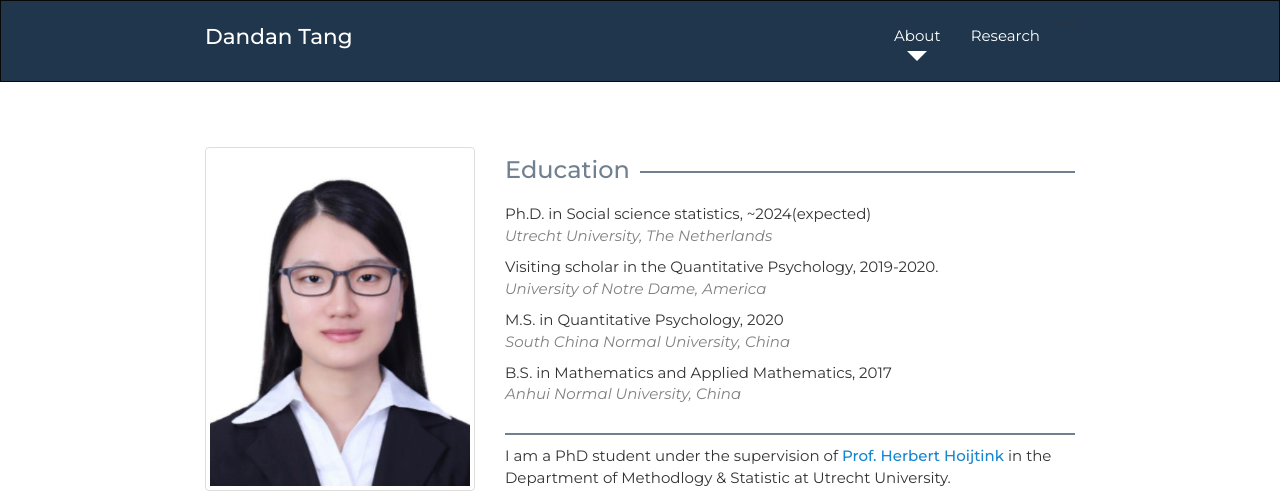
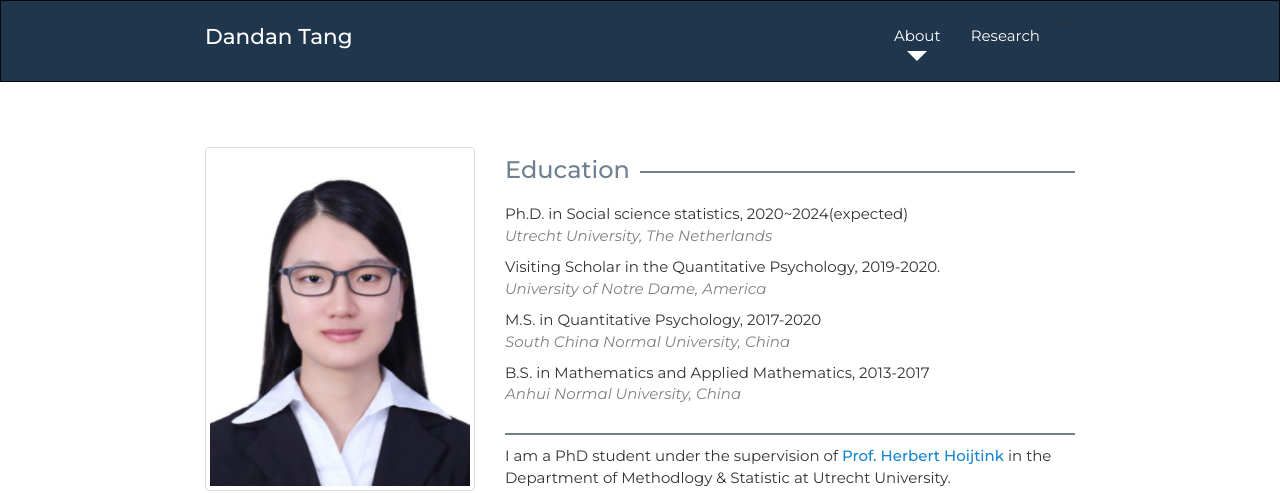
Before and after one commit to Tang-Lynn/tang-lynn.github.io, a Jekyll site: the page index.html, which Jekyll copies as it is, in a window 1280 px wide. Shown: the top 493 px of the page. Built offline with Jekyll 4.4.1, drawn with Linux system fonts in a browser that asks for light colours; nearby versions of some CDN libraries; a style sheet for code colours, icons or effects is not loaded.

Commit message:
Update index.html

```diff
--- a/index.html
+++ b/index.html
@@ -102,19 +102,19 @@
 
         <ul id="education">
           <li>
-          Ph.D. in Social science statistics, ~2024(expected)<br>
+          Ph.D. in Social science statistics, 2020~2024(expected)<br>
           <span class="university"><em>Utrecht University, The Netherlands</em></span>
           </li>
 	 <li>
-            Visiting scholar in the Quantitative Psychology, 2019-2020. <br>
+            Visiting Scholar in the Quantitative Psychology, 2019-2020. <br>
             <span class="university"><em>University of Notre Dame, America</em></span>
           </li>
           <li>
-            M.S. in Quantitative Psychology, 2020 <br>
+            M.S. in Quantitative Psychology, 2017-2020 <br>
             <span class="university"><em>South China Normal University, China</em></span>
           </li>
           <li>
-            B.S. in Mathematics and Applied Mathematics, 2017 <br>
+            B.S. in Mathematics and Applied Mathematics, 2013-2017 <br>
             <span class="university"><em>Anhui Normal University, China</em></span>
           </li>
           </ul>
```
